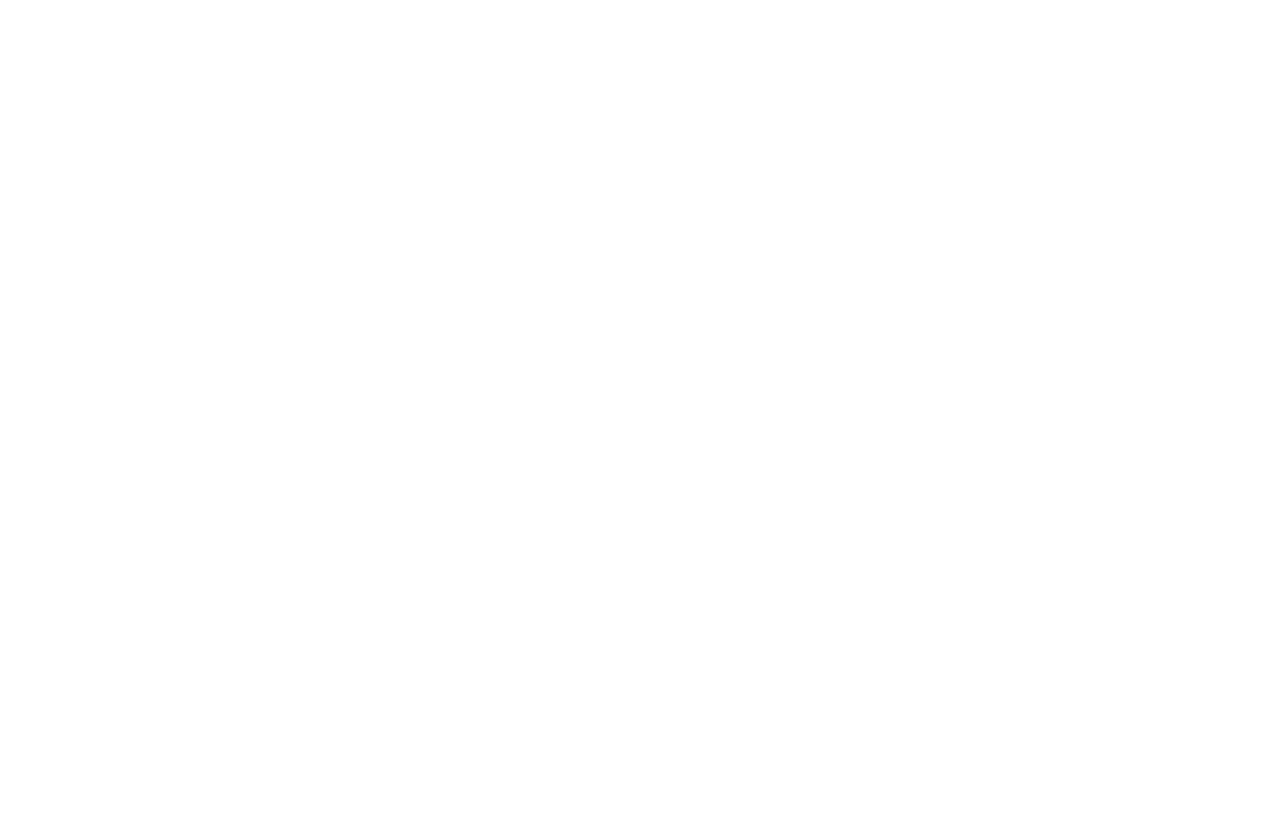
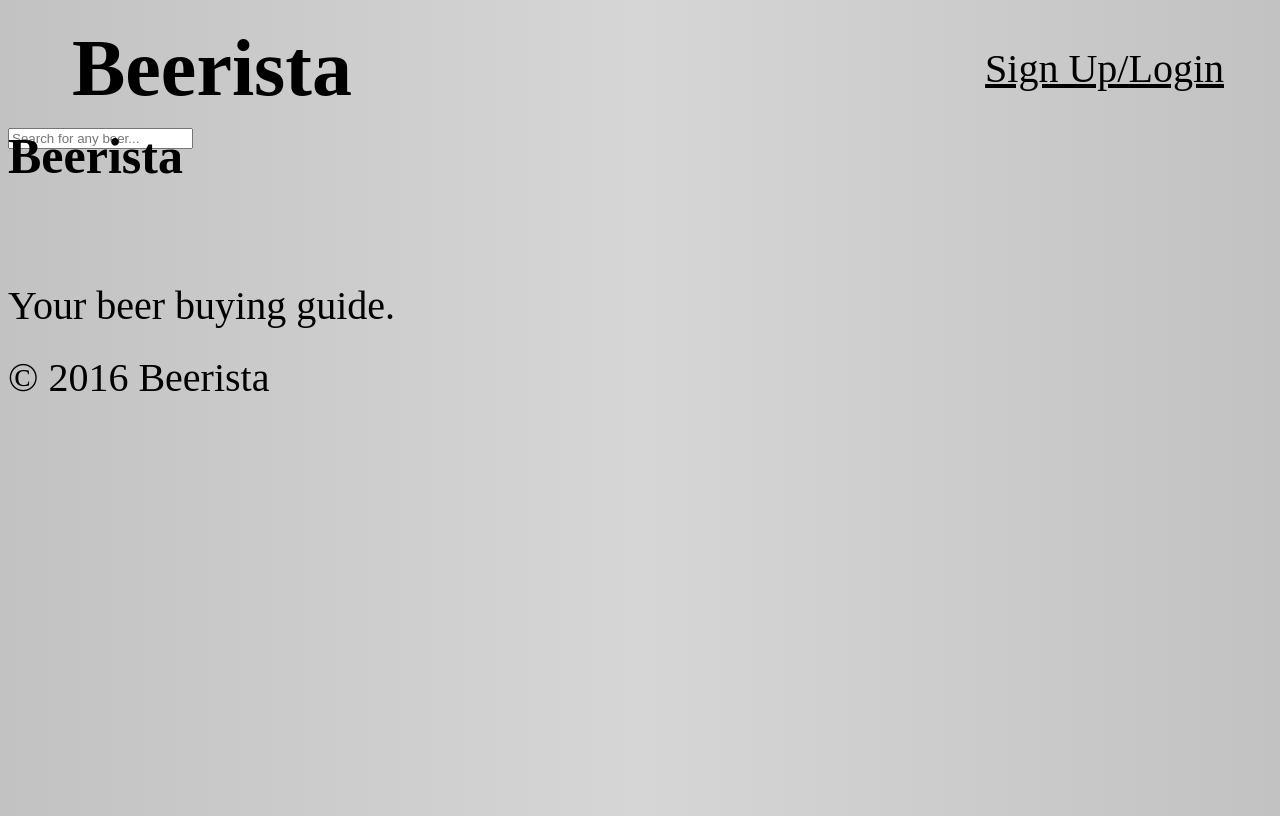
Before and after one commit to christopher-metz/beerista, a website: page search.html in a window 1280 px wide. Drawn offline with nearby package versions, Linux system fonts and the light colour scheme.

Commit message:
Started search page

```diff
--- a/css/global.css
+++ b/css/global.css
@@ -1,3 +1,9 @@
+body {
+  height: 100vh;
+  width: 100%;
+  background: linear-gradient(to right, #C2C2C2, #D6D6D6, #C2C2C2);
+}
+
 /*
 -------------------------------------------------------------------------------
   Header
--- a/search.html
+++ b/search.html
@@ -0,0 +1,42 @@
+<!DOCTYPE html>
+<html>
+  <head>
+    <meta charset="utf-8">
+    <title>Beerista</title>
+
+    <!-- Compiled and minified CSS -->
+    <link href="https://fonts.googleapis.com/icon?family=Material+Icons" rel="stylesheet">
+    <!-- <link href="css/materialize.css" rel="stylesheet"> -->
+    <link href="css/global.css" rel="stylesheet">
+    <link href="css/index.css" rel="stylesheet">
+
+    <script defer src="https://code.jquery.com/jquery-2.2.4.js"></script>
+    <!-- <script defer src="js/materialize.js"></script> -->
+    <script defer src="js/index.js"></script>
+  </head>
+  <body>
+    <header>
+      <h1>Beerista</h1>
+      <a href="#" id="login">Sign Up/Login</a>
+    </header>
+
+    <main>
+      <section>
+        <form>
+          <input type="text" name="search" placeholder="Search for any beer...">
+        </form>
+      </section>
+
+      <section>
+      </section>
+    </main>
+
+    <footer>
+      <div class="container">
+        <h5>Beerista</h5>
+        <p>Your beer buying guide.</p>
+        <p>&copy 2016 Beerista</p>
+      </div>
+    </footer>
+  </body>
+</html>
```
